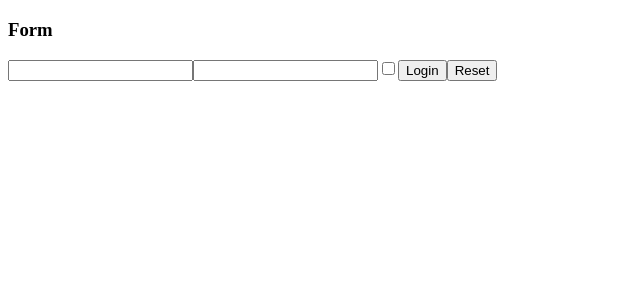
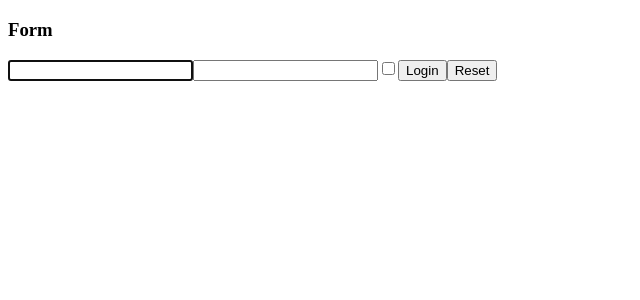
Before and after one commit to Erodot0/react-exercises, a React (Create React App) app in the folder my-app/: page / in a window 1280 px wide. Shown: the top 300 px of the page, without its empty margins (0-640 px from the left). Built offline with nearby package versions, Linux system fonts and the light colour scheme.

Commit message:
added autofocus on user input

```diff
--- a/my-app/src/UncontrolledLogin.js
+++ b/my-app/src/UncontrolledLogin.js
@@ -1,6 +1,12 @@
-import React from "react";
+import React, {createRef} from "react";
 
 export class UncontrolledLogin extends React.Component {
+    _userFocusRef = createRef()
+
+    componentDidMount(){
+        this._userFocusRef.current.focus()
+    }
+
     handleFormSubmit = (event) => {
         event.preventDefault()
 
@@ -17,7 +23,7 @@ export class UncontrolledLogin extends React.Component {
             <h3>Form</h3>
 
             <form onSubmit={this.handleFormSubmit}>
-                <input type="text" name="username" />
+                <input ref={this._userFocusRef} /* otherwise we can simply use: autoFocus */ type="text" name="username"/>
                 <input type="password" name="password"/>
                 <input type="checkbox" name="remember"/>
 
```
Also changed, not shown: my-app/src/App.js (+5 -5 lines).
